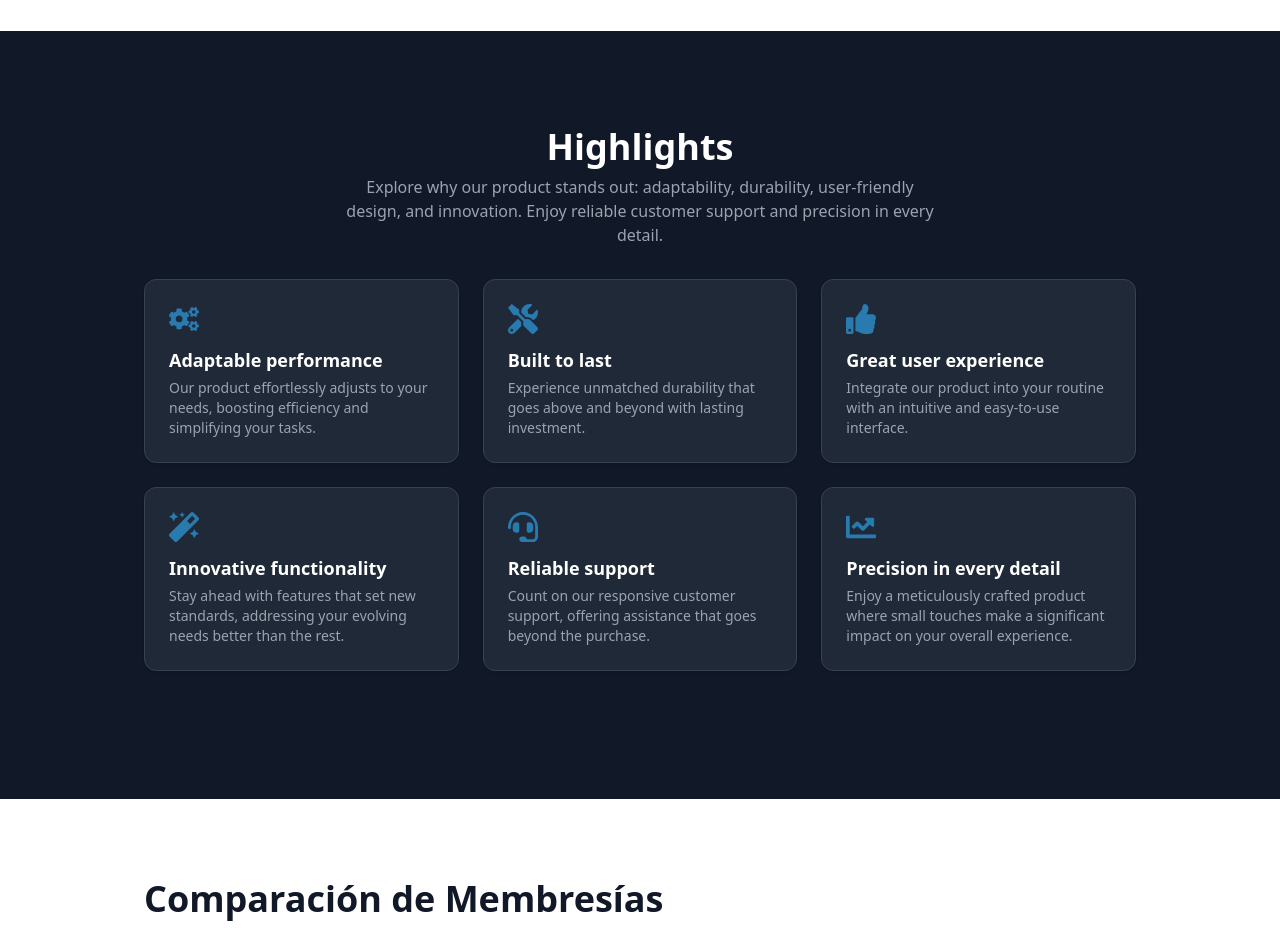
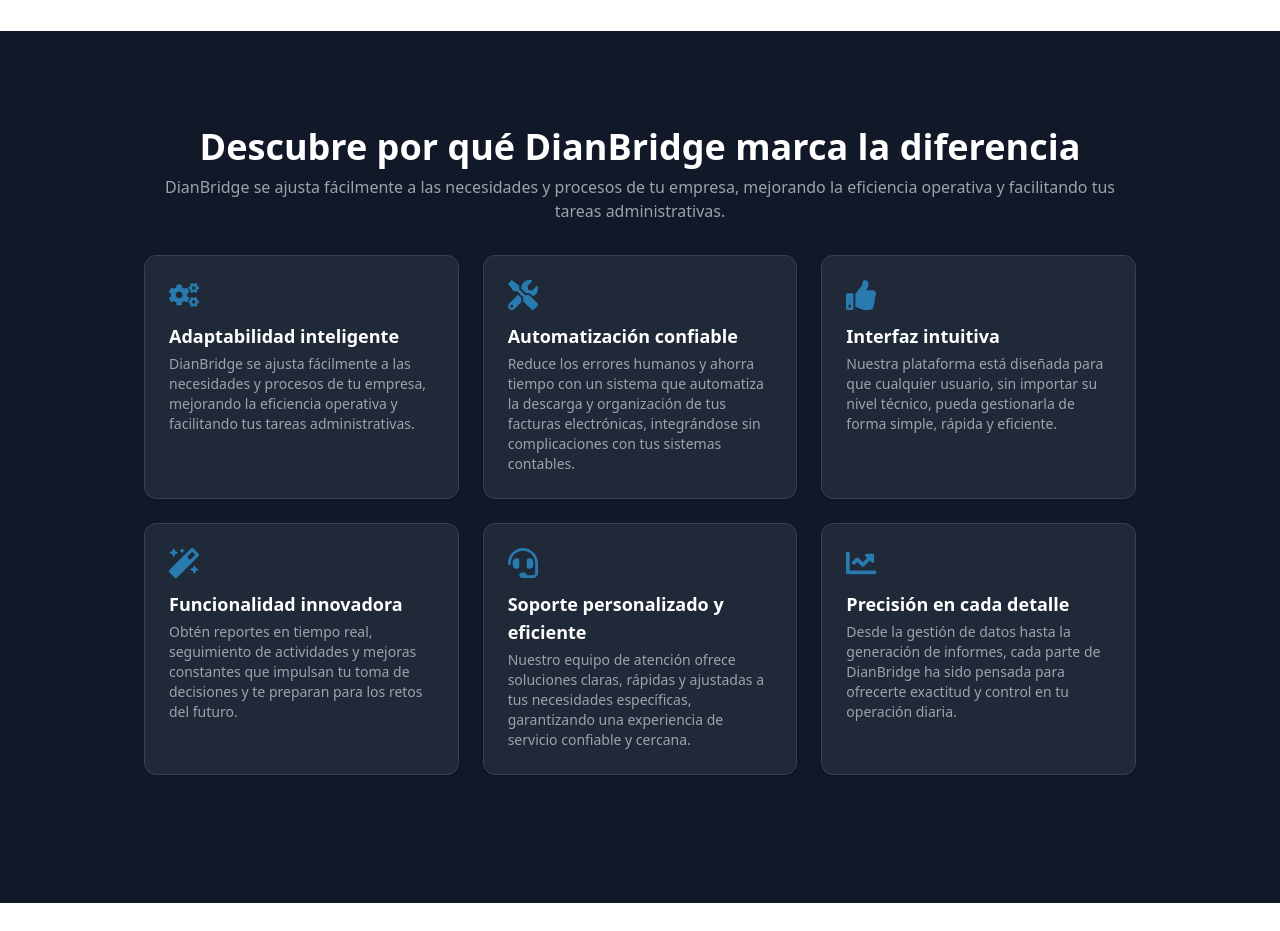
Before and after one commit to santiruab1/app-dianbridge, a React (Vite) app: page / in a window 1280 px wide. Shown: the part 1060-1991 px from the top of the page. Built offline with nearby package versions, Linux system fonts and the light colour scheme.

Commit message:
feat: update Hero and Highlights components with improved Spanish translations and enhanced headings for better user engagement

```diff
--- a/src/components/Hero.jsx
+++ b/src/components/Hero.jsx
@@ -42,7 +42,7 @@
                         </button>
                     </form>
                     <span className="text-xs text-gray-600 text-center mt-1">
-                        Al hacer clic en Comenzar ahora, acepta los términos y condiciones.
+                        Al hacer clic en "Comenzar ahora", acepta los términos y condiciones.
                         </span>
                 </div>
                 {/* Imagen destacada */}
--- a/src/components/Highlights.jsx
+++ b/src/components/Highlights.jsx
@@ -11,39 +11,39 @@
 const items = [
   {
     icon: <FaCogs className="text-3xl text-primary/70" />,
-    title: "Adaptable performance",
+    title: "Adaptabilidad inteligente",
     description:
-      "Our product effortlessly adjusts to your needs, boosting efficiency and simplifying your tasks.",
+      "DianBridge se ajusta fácilmente a las necesidades y procesos de tu empresa, mejorando la eficiencia operativa y facilitando tus tareas administrativas.",
   },
   {
     icon: <FaTools className="text-3xl text-primary/70" />,
-    title: "Built to last",
+    title: "Automatización confiable",
     description:
-      "Experience unmatched durability that goes above and beyond with lasting investment.",
+      "Reduce los errores humanos y ahorra tiempo con un sistema que automatiza la descarga y organización de tus facturas electrónicas, integrándose sin complicaciones con tus sistemas contables.",
   },
   {
     icon: <FaThumbsUp className="text-3xl text-primary/70" />,
-    title: "Great user experience",
+    title: "Interfaz intuitiva",
     description:
-      "Integrate our product into your routine with an intuitive and easy-to-use interface.",
+      "Nuestra plataforma está diseñada para que cualquier usuario, sin importar su nivel técnico, pueda gestionarla de forma simple, rápida y eficiente.",
   },
   {
     icon: <FaMagic className="text-3xl text-primary/70" />,
-    title: "Innovative functionality",
+    title: "Funcionalidad innovadora",
     description:
-      "Stay ahead with features that set new standards, addressing your evolving needs better than the rest.",
+      "Obtén reportes en tiempo real, seguimiento de actividades y mejoras constantes que impulsan tu toma de decisiones y te preparan para los retos del futuro.",
   },
   {
     icon: <FaHeadset className="text-3xl text-primary/70" />,
-    title: "Reliable support",
+    title: "Soporte personalizado y eficiente",
     description:
-      "Count on our responsive customer support, offering assistance that goes beyond the purchase.",
+      "Nuestro equipo de atención ofrece soluciones claras, rápidas y ajustadas a tus necesidades específicas, garantizando una experiencia de servicio confiable y cercana.",
   },
   {
     icon: <FaChartLine className="text-3xl text-primary/70" />,
-    title: "Precision in every detail",
+    title: "Precisión en cada detalle",
     description:
-      "Enjoy a meticulously crafted product where small touches make a significant impact on your overall experience.",
+      "Desde la gestión de datos hasta la generación de informes, cada parte de DianBridge ha sido pensada para ofrecerte exactitud y control en tu operación diaria.",
   },
 ];
 
@@ -54,12 +54,10 @@
       className="pt-8 md:pt-24 pb-16 md:pb-32 bg-gray-900 text-white"
     >
       <div className="max-w-5xl mx-auto px-4 flex flex-col items-center gap-8">
-        <div className="w-full md:w-3/5 text-center">
-          <h2 className="text-3xl md:text-4xl font-bold mb-2">Highlights</h2>
+        <div className="w-full md:w-5/5 text-center">
+          <h2 className="text-3xl md:text-4xl font-bold mb-2">Descubre por qué DianBridge marca la diferencia</h2>
           <p className="text-gray-400">
-            Explore why our product stands out: adaptability, durability,
-            user-friendly design, and innovation. Enjoy reliable customer support and
-            precision in every detail.
+            DianBridge se ajusta fácilmente a las necesidades y procesos de tu empresa, mejorando la eficiencia operativa y facilitando tus tareas administrativas.
           </p>
         </div>
         <div className="grid grid-cols-1 sm:grid-cols-2 md:grid-cols-3 gap-6 w-full">
```
